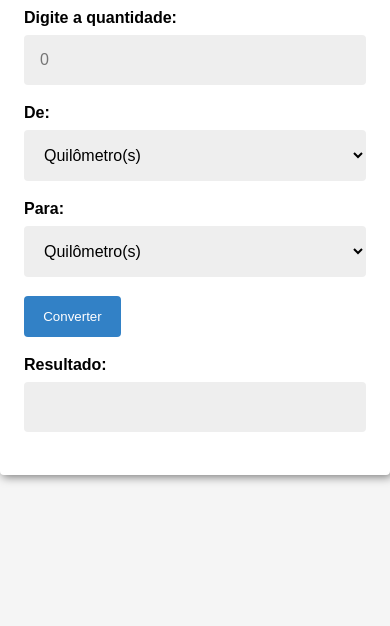
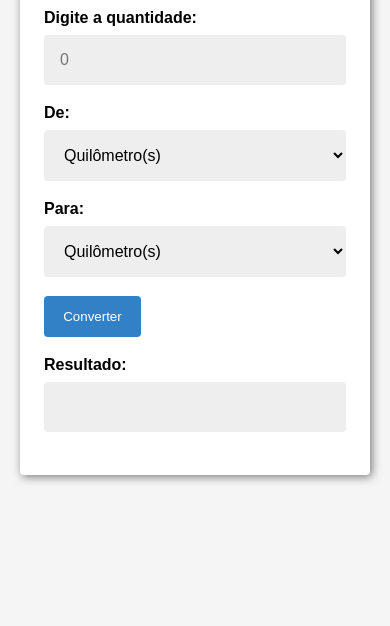
Before and after one commit to lucasrochabz/conversor-de-medidas, a plain HTML site: page index.html in a window 390 px wide. Shown: the part 218-844 px from the top of the page. Drawn offline with Linux system fonts and the light colour scheme.

Commit message:
Add media query

```diff
--- a/css/style.css
+++ b/css/style.css
@@ -71,3 +71,9 @@ button:hover {
   margin-top: 0.8rem;
   text-align: center;
 }
+
+@media (max-width: 800px) {
+  .container {
+    width: 350px;
+  }
+}
```
